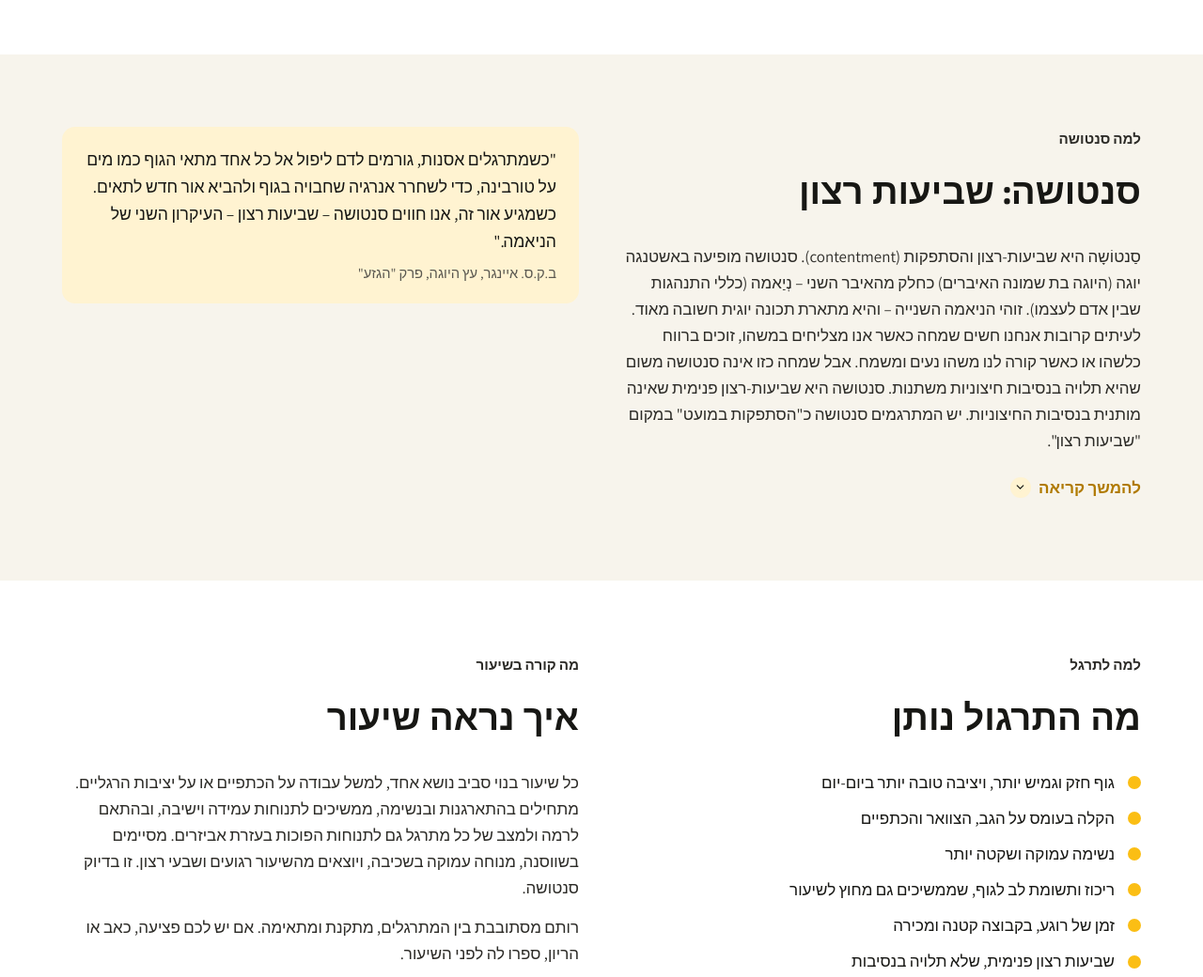
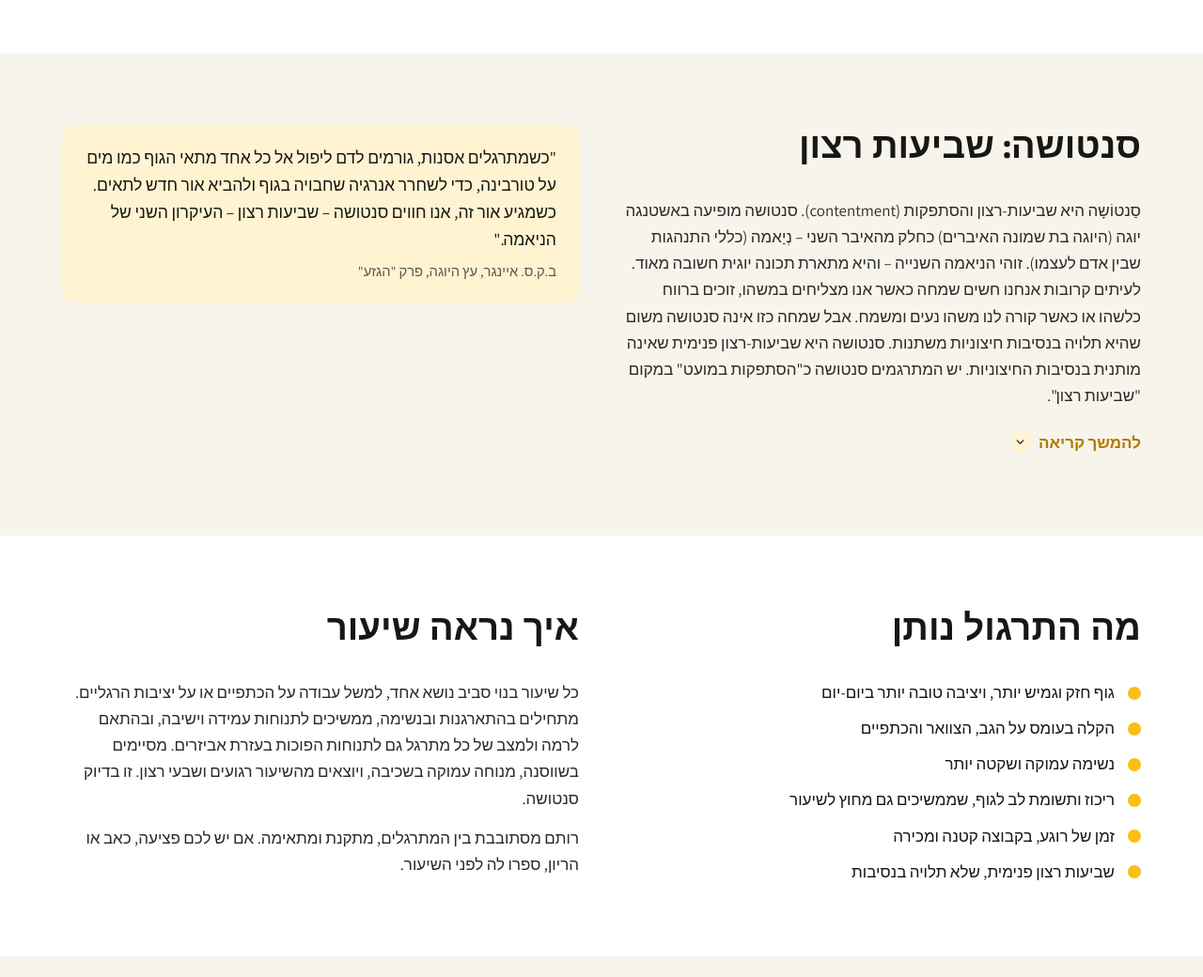
Before and after one commit to roeig9/santosha-site, a plain HTML site: page classes.html in a window 1280 px wide. Shown: the part 700-1740 px from the top of the page at 94% size. Drawn offline with Linux system fonts and the light colour scheme.

Commit message:
Remove section eyebrow labels (keep 'נעים להכיר'); smooth scrolling and gentle section reveal
Co-Authored-By: Claude Opus 5.5 <noreply@anthropic.com>
Claude-Session: https://claude.ai/code/session_01Eyt6DXEbG1meizbt6LzPDs

```diff
--- a/classes.html
+++ b/classes.html
@@ -36,7 +36,6 @@
 <section class="band">
   <div class="wrap grid2" style="align-items:start">
     <div class="prose">
-      <p class="eyebrow">השיטה</p>
       <h2>יוגה בשיטת איינגר</h2>
       <p>השיטה נקראת על שם ב.ק.ס. איינגר (1918–2014), ממורי היוגה המשפיעים במאה העשרים, שלימד בפונה שבהודו. ספרו "אור על היוגה" (Light on Yoga), שיצא לאור ב-1966, הפך לאחד מספרי היסוד של היוגה המודרנית.</p>
       <p>איינגר שם במרכז את הדיוק ואת היישור הנכון של הגוף בכל תנוחה, ופיתח שימוש באביזרי עזר. האביזרים מאפשרים לכל מתרגל, בכל גיל ובכל מצב גופני, להגיע לתנוחה בצורה בטוחה ולשהות בה לאורך זמן.</p>
@@ -52,7 +51,6 @@
 <section class="band alt" id="santosha">
   <div class="wrap grid2" style="align-items:start">
     <div class="prose">
-      <p class="eyebrow">למה סנטושה</p>
       <h2>סנטושה: שביעות רצון</h2>
       <p>סַנטוֹשָה היא שביעות-רצון והסתפקות (contentment). סנטושה מופיעה באשטנגה יוגה (היוגה בת שמונה האיברים) כחלק מהאיבר השני – נְיַאמה (כללי התנהגות שבין אדם לעצמו). זוהי הניאמה השנייה – והיא מתארת תכונה יוגית חשובה מאוד. לעיתים קרובות אנחנו חשים שמחה כאשר אנו מצליחים במשהו, זוכים ברווח כלשהו או כאשר קורה לנו משהו נעים ומשמח. אבל שמחה כזו אינה סנטושה משום שהיא תלויה בנסיבות חיצוניות משתנות. סנטושה היא שביעות-רצון פנימית שאינה מותנית בנסיבות החיצוניות. יש המתרגמים סנטושה כ"הסתפקות במועט" במקום "שביעות רצון".</p>
       <details class="more">
@@ -67,7 +65,6 @@
 <section class="band">
   <div class="wrap grid2" style="align-items:start">
     <div class="prose">
-      <p class="eyebrow">למה לתרגל</p>
       <h2>מה התרגול נותן</h2>
       <ul class="ticks">
         <li>גוף חזק וגמיש יותר, ויציבה טובה יותר ביום-יום</li>
@@ -79,7 +76,6 @@
       </ul>
     </div>
     <div class="prose">
-      <p class="eyebrow">מה קורה בשיעור</p>
       <h2>איך נראה שיעור</h2>
       <p>כל שיעור בנוי סביב נושא אחד, למשל עבודה על הכתפיים או על יציבות הרגליים. מתחילים בהתארגנות ובנשימה, ממשיכים לתנוחות עמידה וישיבה, ובהתאם לרמה ולמצב של כל מתרגל גם לתנוחות הפוכות בעזרת אביזרים. מסיימים בשווסנה, מנוחה עמוקה בשכיבה, ויוצאים מהשיעור רגועים ושבעי רצון. זו בדיוק סנטושה.</p>
       <p>רותם מסתובבת בין המתרגלים, מתקנת ומתאימה. אם יש לכם פציעה, כאב או הריון, ספרו לה לפני השיעור.</p>
@@ -88,7 +84,6 @@
 </section>
 <section class="band alt">
   <div class="wrap">
-    <p class="eyebrow">השיעורים</p>
     <h2>איזה שיעור מתאים לי?</h2>
     <div class="classes">
       <div class="classrow"><div class="when">שני<span>18:15–19:45</span></div><div><h3>מתחילים / ממשיכים</h3><p>למי שחדש בשיטה, ולמי שממשיך לבסס את היסודות: תנוחות עמידה, ישיבה ופיתולים, עם הסבר מפורט ועבודה עם אביזרים.</p></div></div>
@@ -100,7 +95,6 @@
 </section>
 <section class="band">
   <div class="wrap">
-    <p class="eyebrow">מהשיעורים</p>
     <h2>תמונות מהסטודיו</h2>
     <div class="gallery">
       <img class="tall" src="img/iyengar-yoga-class-dorot.jpg" alt="מתרגלים בתנוחות הפוכות עם כיסא ובולסטרים">
--- a/css/site.css
+++ b/css/site.css
@@ -247,3 +247,10 @@ details.more summary::after{content:"";width:22px;height:22px;border-radius:50%;
 details.more[open] summary::after{transform:rotate(180deg)}
 details.more[open] summary{margin-bottom:10px}
 details.more p+p{margin-top:14px}
+
+/* smooth scrolling + gentle reveal */
+@media (prefers-reduced-motion:no-preference){
+  html{scroll-behavior:smooth}
+  .js .reveal{opacity:0;transform:translateY(18px);transition:opacity .7s ease,transform .7s cubic-bezier(.2,.7,.2,1)}
+  .js .reveal.in{opacity:1;transform:none}
+}
--- a/js/site.js
+++ b/js/site.js
@@ -1,3 +1,4 @@
+document.documentElement.classList.add("js");
 /* סנטושה – סקריפט משותף לכל העמודים */
 {
 /* ---- חיבור ל-Boostapp: מדביקים כאן את כתובת ה-Apps Script (/exec). ריק = מצב תצוגה, שום דבר לא נשלח. ---- */
@@ -154,3 +155,11 @@ document.querySelectorAll("form[data-form]").forEach(form => {
   });
 });
 }
+
+/* reveal sections as they scroll into view */
+(function(){
+  if(!("IntersectionObserver" in window))return;
+  var els=document.querySelectorAll("main > section:not(.hero):not(.pagehead) > .wrap");
+  var io=new IntersectionObserver(function(es){es.forEach(function(e){if(e.isIntersecting){e.target.classList.add("in");io.unobserve(e.target);}});},{rootMargin:"0px 0px -8% 0px",threshold:0.06});
+  els.forEach(function(el){el.classList.add("reveal");io.observe(el);});
+})();
```
Also changed, not shown: index.html (+0 -5 lines), private.html (+0 -2 lines), workshops.html (+0 -4 lines).
